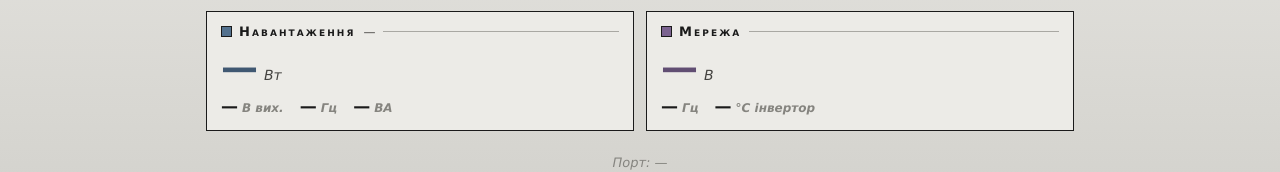
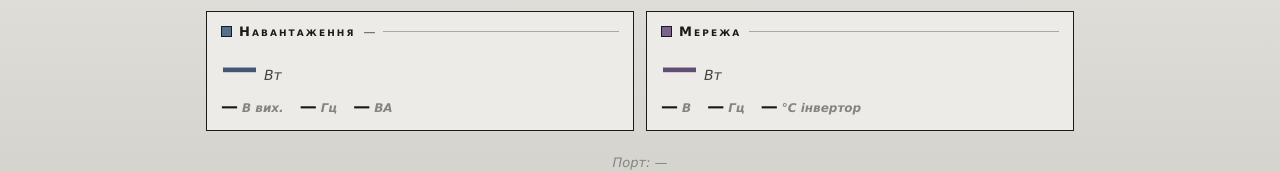
Before and after one commit to apanamaryov/sweethome, a Next.js app in the folder web/: page / in a window 1280 px wide. Shown: the part 350-522 px from the top of the page. Built offline with nearby package versions, Linux system fonts and the light colour scheme; no server answers.

Commit message:
web: карточка «Мережа» — потребляемая мощность (Вт) крупно, как у солнца/нагрузки

```diff
--- a/web/app/(app)/page.tsx
+++ b/web/app/(app)/page.tsx
@@ -89,10 +89,14 @@ export default function DashboardPage() {
           <span className="card-title">{t.cardGrid}</span>
         </div>
         <div className="big-metric">
-          <span className="big-val">{fmt(s?.gridVoltage, 1)}</span>
-          <span className="big-unit">{t.capV}</span>
+          <span className="big-val">{fmt(s?.mainsPower, 0)}</span>
+          <span className="big-unit">{t.capW}</span>
         </div>
         <div className="sub-metrics">
+          <div>
+            <span>{fmt(s?.gridVoltage, 1)}</span>
+            <span className="cap">{t.capV}</span>
+          </div>
           <div>
             <span>{fmt(s?.gridFrequency, 1)}</span>
             <span className="cap">{t.capHz}</span>
```
